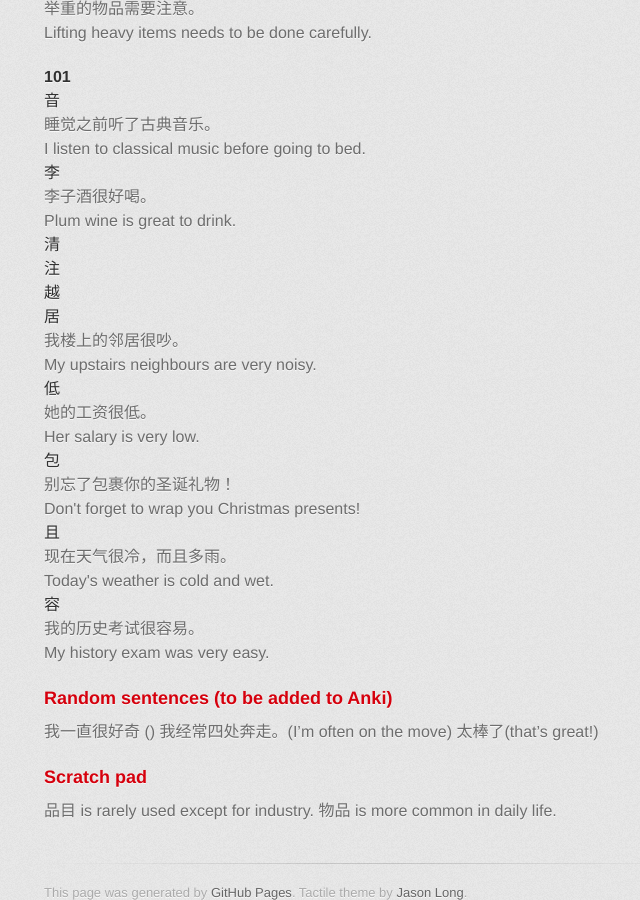
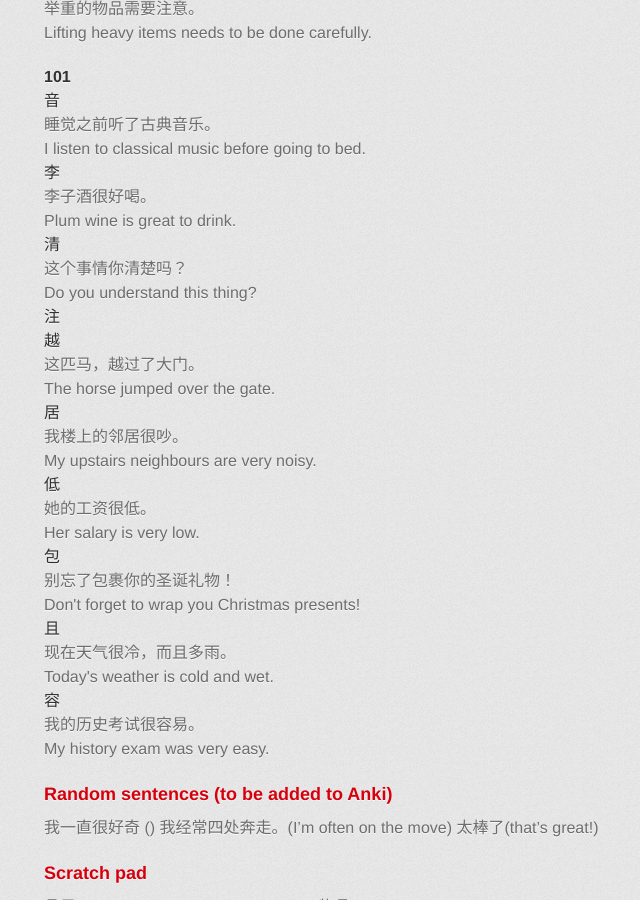
Before and after one commit to axiomiety/axiomiety.github.io, a Jekyll site: the page built from llog/mandarin.markdown, in a window 1280 px wide and 900 px high, scrolled down 7129 px. Shown: the whole window, without its empty margins (286-926 px from the left). Built offline with Jekyll 4.4.1, drawn with Linux system fonts in a browser that asks for light colours; nearby versions of some CDN libraries; some web fonts are replaced.

Commit message:
mandarin

```diff
--- a/llog/mandarin.markdown
+++ b/llog/mandarin.markdown
@@ -360,14 +360,14 @@ Character|Sentence|Translation
   <dd>李子酒很好喝。</dd>
   <dd>Plum wine is great to drink.</dd>
   <dt>清</dt>
-  <dd></dd>
-  <dd></dd>
+  <dd>这个事情你清楚吗？</dd>
+  <dd>Do you understand this thing?</dd>
   <dt>注</dt>
   <dd></dd>
   <dd></dd>
   <dt>越</dt>
-  <dd></dd>
-  <dd></dd>
+  <dd>这匹马，越过了大门。</dd>
+  <dd>The horse jumped over the gate.</dd>
   <dt>居</dt>
   <dd>我楼上的邻居很吵。</dd>
   <dd>My upstairs neighbours are very noisy.</dd>
```
